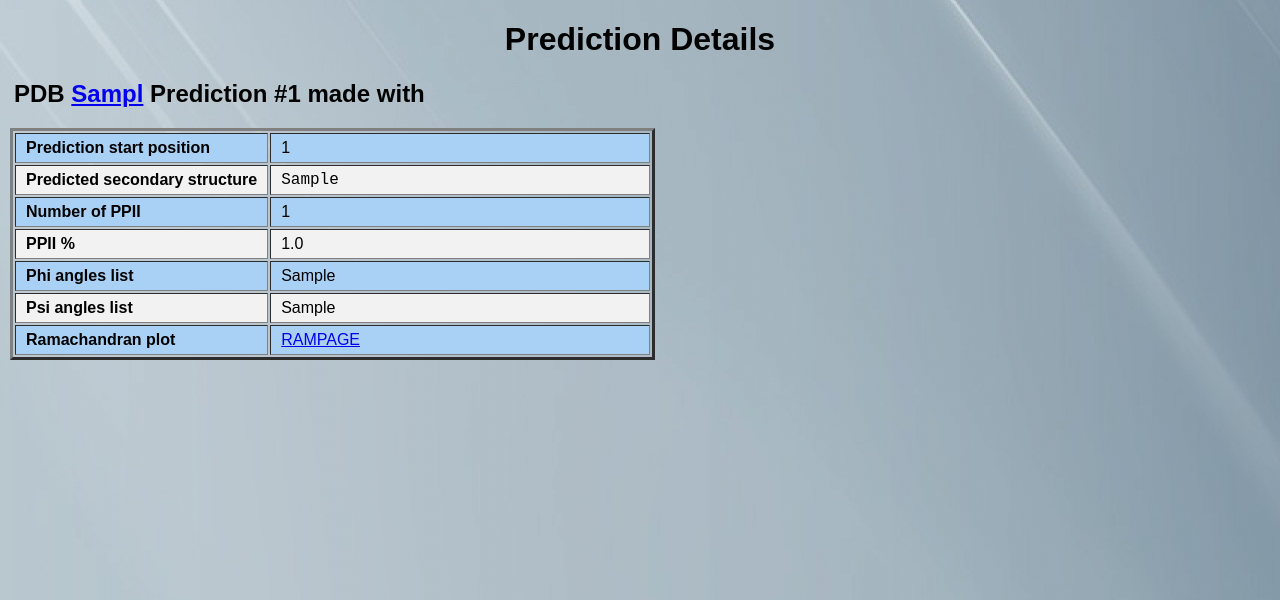
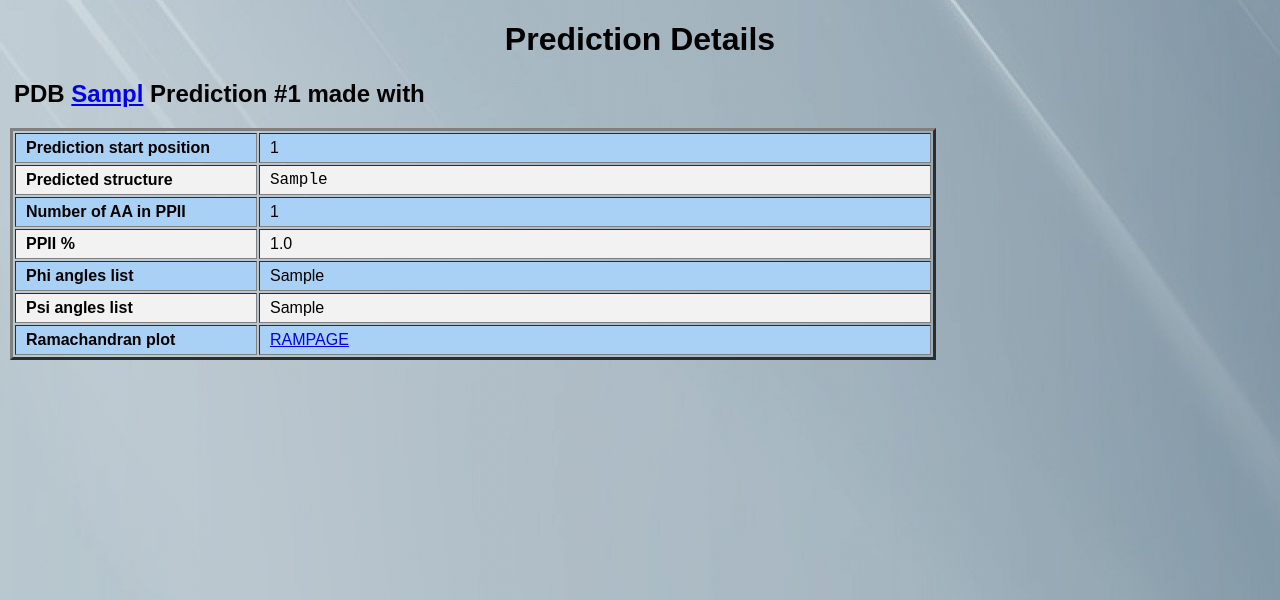
Before and after one commit to YoannPa/Django_for_Prediction_of_Proteins_PPII, a Django app: page /pdbapp/1/ in a window 1280 px wide. Shown: the part 50-650 px from the top of the page. Run offline with Django 3.2, Linux system fonts and the light colour scheme; data comes from the database, SQL or seed files in the repository; tables that the repository leaves empty hold one stand-in row (values such as "Sample post").

Commit message:
Adjustements.

```diff
--- a/PDBWebsite/PDBWebsite/settings.py
+++ b/PDBWebsite/PDBWebsite/settings.py
@@ -80,7 +80,6 @@ DATABASES = {
         'NAME': 'M2BI_Projet_PPII',
 	'USER': 'root',
 	'PASSWORD': 'Allerlom',
-	'PASSWORD': 'bdd2017',
 	'HOST': '',
 	'PORT': '',
     }
--- a/PDBWebsite/pdbapp/templates/pdbapp/strucinfo.html
+++ b/PDBWebsite/pdbapp/templates/pdbapp/strucinfo.html
@@ -57,7 +57,7 @@
 	<tr>
 		<th>PDB Id+Chain</th>
 		<th>Prediction</th>
-		<th>Number of PPII</th>
+		<th>Number of AA in PPII</th>
 		<th>PPII %</th>
 		<th>Prediction tool</th>
 	</tr>
--- a/PDBWebsite/pdbapp/templates/pdbapp/strucstat.html
+++ b/PDBWebsite/pdbapp/templates/pdbapp/strucstat.html
@@ -23,39 +23,40 @@
 		<a href="/pdbapp/{{ strpred.id_pdb_chain }}">{{ strpred.id_pdb_chain }}</a>
 		Prediction #{{ strpred.id_struct_sec }} made with {{ strpred.nom_analyse }}
 	</h2>
+	<div style="width:1100px;word-break:break-all">
 	<table align="center" border="3">
 	<tbody>
 		<tr>
-			<th style="width: 30%;">Prediction start position</th>
-			<td style="width: 70%;">{{ strpred.start_pred }}</td>
+			<th style="width: 220px;">Prediction start position</th>
+			<td style="width: 650px;">{{ strpred.start_pred }}</td>
 		</tr>
 		<tr>
-			<th style="width: 30%;">Predicted secondary structure</th>
-			<td style="width: 70%;">
+			<th style="width: 220px;">Predicted structure</th>
+			<td style="width: 650px;">
 				<font face="Courier New">
 					{{ strpred.structure_predite }}
 				</font>
 			</td>
 		</tr>
 		<tr>
-			<th style="width: 30%;">Number of PPII</th>
-			<td style="width: 70%;">{{ strpred.nombre_ppii }}</td>
+			<th style="width: 220px;">Number of AA in PPII</th>
+			<td style="width: 650px;">{{ strpred.nombre_ppii }}</td>
 		</tr>
 		<tr>
-			<th style="width: 30%;">PPII %</th>
-			<td style="width: 70%;">{{ strpred.pourcentage_ppii }}</td>
+			<th style="width: 220px;">PPII %</th>
+			<td style="width: 650px;">{{ strpred.pourcentage_ppii }}</td>
 		</tr>
 		<tr>
-			<th style="width: 30%;">Phi angles list</th>
-			<td style="width: 70%;">{{ strpred.angle_phi }}</td>
+			<th style="width: 220px;">Phi angles list</th>
+			<td style="width: 650px;">{{ strpred.angle_phi }}</td>
 		</tr>
 		<tr>
-			<th style="width: 30%;">Psi angles list</th>
-			<td style="width: 70%;">{{ strpred.angle_psi }}</td>
+			<th style="width: 220px;">Psi angles list</th>
+			<td style="width: 650px;">{{ strpred.angle_psi }}</td>
 		</tr>
 		<tr>
-			<th style="width: 40%;">Ramachandran plot</th>
-			<td style="width: 70%;">
+			<th style="width: 220px;">Ramachandran plot</th>
+			<td style="width: 650px;">
 				<a href="http://mordred.bioc.cam.ac.uk/~rapper/rampage.php">
 					RAMPAGE
 				</a>
@@ -63,7 +64,7 @@
 		</tr>
 	</tbody>
 	</table>
-
+	</div>
 {% else %}
 	<p>No stats are available...</p>
 {% endif %}
```
Also changed, not shown: PDBWebsite/pdbapp/templates/pdbapp/about.html (+4 -4 lines), PDBWebsite/pdbapp/templates/pdbapp/home.html (+8 -1 lines), PDBWebsite/pdbapp/templates/pdbapp/pdbstat.html (+5 -4 lines), PDBWebsite/pdbapp/static/pdbapp/images/Strucdetail.png (added), 13 other files.
